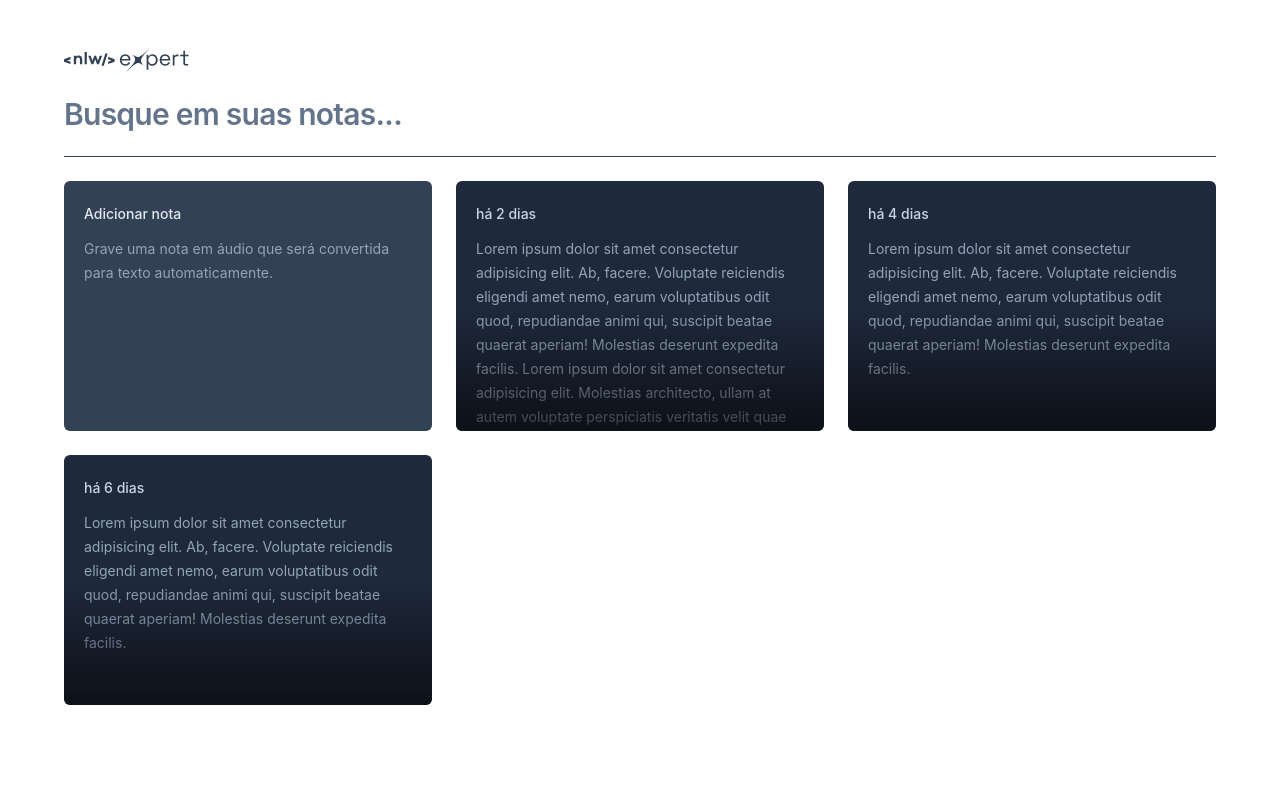
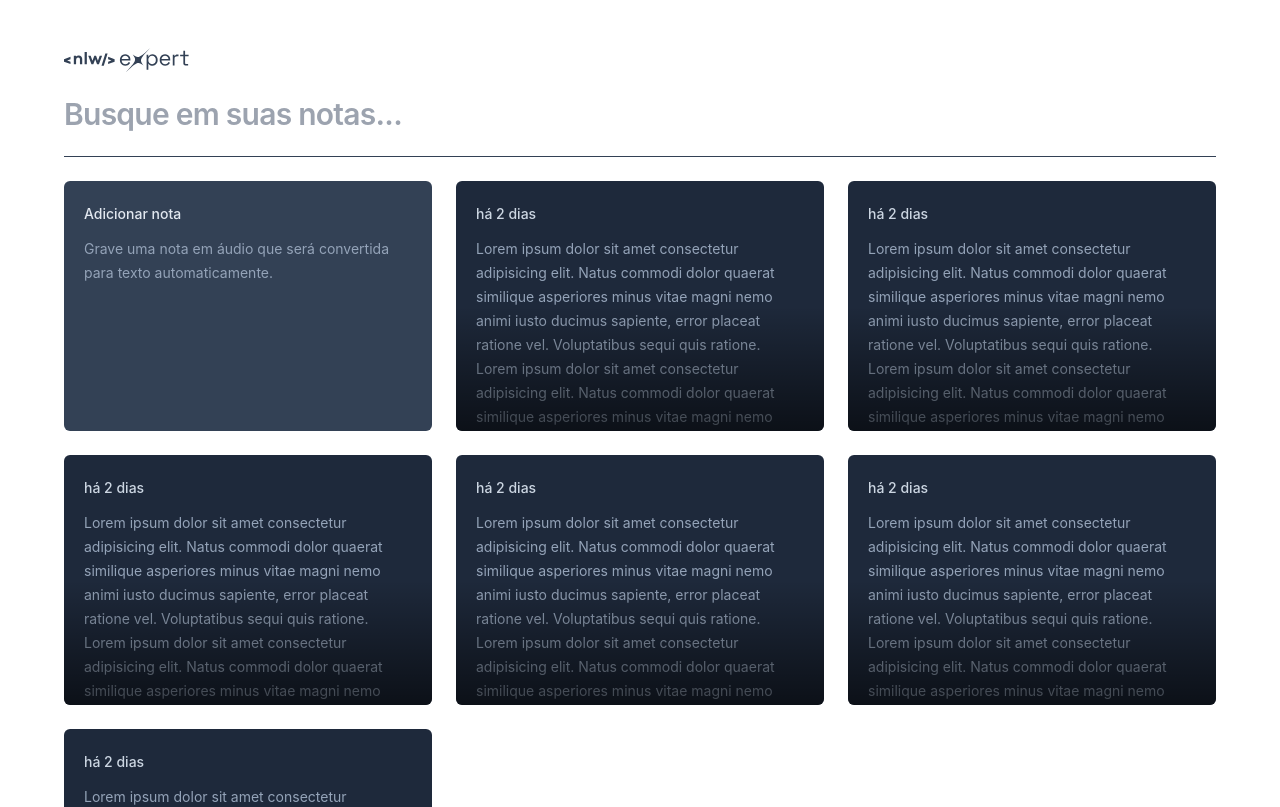
Before and after one commit to matheusgmello/expert-notes, a React app: page / in a window 1280 px wide. Shown: the top 807 px of the page. Built offline with nearby package versions, Linux system fonts and the light colour scheme; the HTML template or start-up script is replaced by a standard one.

Commit message:
feat: add first components

```diff
--- a/src/app.tsx
+++ b/src/app.tsx
@@ -1,4 +1,6 @@
-import logo from './assets/logo-nlw-expert.svg'
+import logo from "./assets/logo-nlw-expert.svg";
+import { NewNoteCard } from "./components/new-note-card";
+import { NoteCard } from "./components/note-card";
 
 export function App() {
   return (
@@ -9,51 +11,21 @@
         <input
           type="text"
           placeholder="Busque em suas notas..."
-          className="w-full bg-transparent text-3xl font-semibold tracking-tight outline-none placeholder:text-slate-500"
+          className="w-full bg-transparent text-3xl font-semibold tracking-tight outline-none placeholder:text-state-500"
         />
       </form>
-      <div className="h-px bg-slate-700"/>
+
+      <div className="h-px bg-slate-700" />
 
       <div className="grid grid-cols-3 gap-6 auto-rows-[250px]">
-        <div className="rounded-md bg-slate-700 p-5 space-y-3">
-            <span className="text-sm font-medium text-slate-200">
-              Adicionar nota
-            </span>
-            <p className="text-sm leading-6 text-slate-400">
-              Grave uma nota em áudio que será convertida para texto automaticamente.
-            </p>
-        </div>
-
-        <div className="rounded-md bg-slate-800 p-5 space-y-3 overflow-hidden relative">
-            <span className="text-sm font-medium text-slate-300">
-              há 2 dias
-            </span>
-            <p className="text-sm leading-6 text-slate-400">
-              Lorem ipsum dolor sit amet consectetur adipisicing elit. Ab, facere. Voluptate reiciendis eligendi amet nemo, earum voluptatibus odit quod, repudiandae animi qui, suscipit beatae quaerat aperiam! Molestias deserunt expedita facilis. Lorem ipsum dolor sit amet consectetur adipisicing elit. Molestias architecto, ullam at autem voluptate perspiciatis veritatis velit quae unde aut vel a alias quasi totam blanditiis quas praesentium nisi nam.
-            </p>
-            <div className="absolute bottom-0 left-0 right-0 h-1/2 bg-gradient-to-t  from-black/60 to-black/0 pointer-events-none"></div>
-        </div>
-
-        <div className="rounded-md bg-slate-800 p-5 space-y-3 overflow-hidden relative">
-            <span className="text-sm font-medium text-slate-300">
-              há 4 dias
-            </span>
-            <p className="text-sm leading-6 text-slate-400">
-              Lorem ipsum dolor sit amet consectetur adipisicing elit. Ab, facere. Voluptate reiciendis eligendi amet nemo, earum voluptatibus odit quod, repudiandae animi qui, suscipit beatae quaerat aperiam! Molestias deserunt expedita facilis.
-            </p>
-            <div className="absolute bottom-0 left-0 right-0 h-1/2 bg-gradient-to-t  from-black/60 to-black/0  pointer-events-none"></div>
-        </div>
-
-        <div className="rounded-md bg-slate-800 p-5 space-y-3 overflow-hidden relative">
-            <span className="text-sm font-medium text-slate-300">
-              há 6 dias
-            </span>
-            <p className="text-sm leading-6 text-slate-400">
-              Lorem ipsum dolor sit amet consectetur adipisicing elit. Ab, facere. Voluptate reiciendis eligendi amet nemo, earum voluptatibus odit quod, repudiandae animi qui, suscipit beatae quaerat aperiam! Molestias deserunt expedita facilis.
-            </p>
-            <div className="absolute bottom-0 left-0 right-0 h-1/2 bg-gradient-to-t  from-black/60 to-black/0 pointer-events-none"></div>
-        </div>
+        <NewNoteCard />
+        <NoteCard />
+        <NoteCard />
+        <NoteCard />
+        <NoteCard />
+        <NoteCard />
+        <NoteCard />
       </div>
     </div>
-  )
+  );
 }
--- /dev/null
+++ b/src/components/new-note-card.tsx
@@ -0,0 +1,11 @@
+export function NewNoteCard() {
+  return (
+    <div className="rounded-md bg-slate-700 p-5 space-y-3">
+      <span className="text-sm font-medium text-slate-200">Adicionar nota</span>
+
+      <p className="text-sm leading-6 text-slate-400">
+        Grave uma nota em áudio que será convertida para texto automaticamente.
+      </p>
+    </div>
+  );
+}
--- /dev/null
+++ b/src/components/note-card.tsx
@@ -0,0 +1,19 @@
+export function NoteCard() {
+  return (
+    <button className="rounded-md text-left bg-slate-800 p-5 space-y-3 overflow-hidden relative hover:ring-2 hover:ring-slate-600 focus-visible:ring-2 focus-visible:ring-lime-400 outline-none">
+      <span className="text-sm font-medium text-slate-300">há 2 dias</span>
+
+      <p className="text-sm leading-6 text-slate-400">
+        Lorem ipsum dolor sit amet consectetur adipisicing elit. Natus commodi
+        dolor quaerat similique asperiores minus vitae magni nemo animi iusto
+        ducimus sapiente, error placeat ratione vel. Voluptatibus sequi quis
+        ratione. Lorem ipsum dolor sit amet consectetur adipisicing elit. Natus
+        commodi dolor quaerat similique asperiores minus vitae magni nemo animi
+        iusto ducimus sapiente, error placeat ratione vel. Voluptatibus sequi
+        quis ratione.
+      </p>
+
+      <div className="absolute bottom-0 left-0 right-0 h-1/2 bg-gradient-to-t from-black/60 to-black/0 pointer-events-none" />
+    </button>
+  );
+}
```
